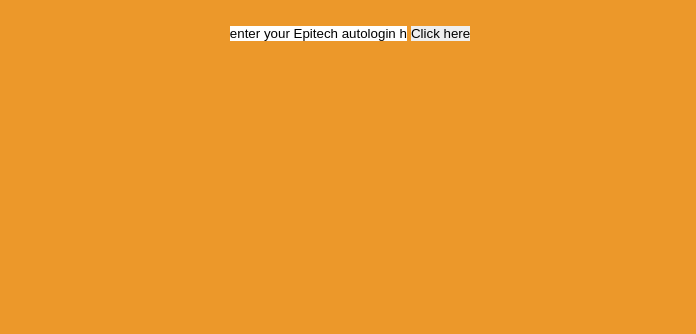
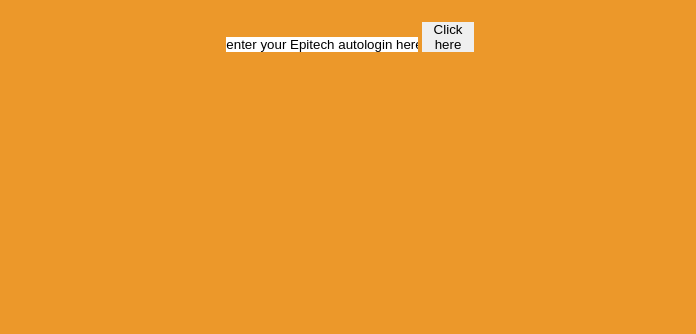
Before and after one commit to gabirel1/projethub-ateka, a plain HTML site: page webserver/index.html in a window 1280 px wide. Shown: the part 466-800 px from the top of the page, without its empty margins (290-986 px from the left). Drawn offline with Linux system fonts and the light colour scheme.

Commit message:
fixing stuff

```diff
--- a/webserver/index.html
+++ b/webserver/index.html
@@ -68,8 +68,8 @@
         <p>Thanks for using Ateka</p>
         <br>
         <br>
-        <input type="text" id="autologinInput" value="enter your Epitech autologin here" onfocus="this.value='';" required></input>
-        <button onclick="makeRequest()">Click here</button>
+        <input type="text" style="width: 15%;" id="autologinInput" value="enter your Epitech autologin here" onfocus="this.value='';" required></input>
+        <button style="width: 4%;" onclick="makeRequest()">Click here</button>
     </div>
 </body>
 
```
